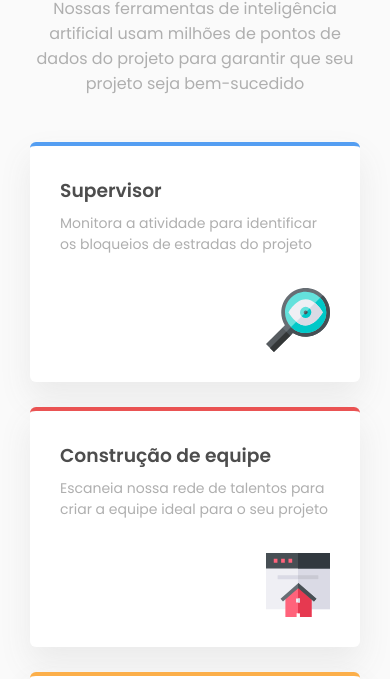
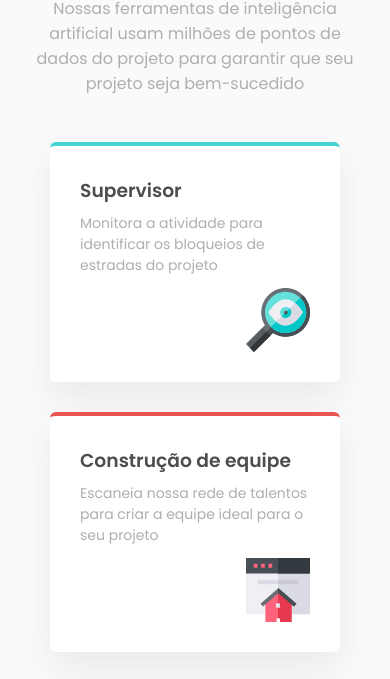
Before and after one commit to EdivandroLima/FEM-Secao-de-Quatro-Cartoes, a plain HTML site: page index.html in a window 390 px wide. Shown: the part 146-825 px from the top of the page. Drawn offline with Linux system fonts and the light colour scheme.

Commit message:
Corrigindo design responsivo

```diff
--- a/css/style.css
+++ b/css/style.css
@@ -61,7 +61,7 @@ p {
 	background: white;
 	-webkit-box-sizing: border-box;
 	        box-sizing: border-box;
-	margin: 0 12px 25px 12px;
+	margin: 0 15px 30px 15px;
 	position: relative;
 	border-radius: 6px;
 	border-top:4px solid;
@@ -86,7 +86,7 @@ p {
 	right: 30px
 }
 .card-1 {
-	border-color: hsl(212, 86%, 64%)
+	border-color: hsl(180, 62%, 55%)
 }
 .card-2 {
 	border-color: hsl(0, 78%, 62%)
@@ -94,8 +94,23 @@ p {
 .card-3 {
 	border-color: hsl(34, 97%, 64%)
 }
-.card-5 {
+.card-4 {
 	border-color: hsl(212, 86%, 64%)
+}
+@media (max-width: 1100px) {
+	.card {
+		width: 250px
+	}
+}
+@media (max-width: 875px) {
+	.card {
+		width: 500px
+	}
+}
+@media (max-width: 600px) {}
+	.card {
+		width: 290px
+	}
 }
 
 /* Rodapé
--- a/index.html
+++ b/index.html
@@ -24,10 +24,12 @@
         </p>
     </header>
     <section class="cards"><!-- Cards -->
+        <div>
             <div class="card card-1">
                 <h3>Supervisor</h3>
                 <p>Monitora a atividade para identificar os bloqueios de estradas do projeto</p>
                 <img src="img/icon-supervisor.svg" alt="Supervisor">
+            </div>
         </div>
         <div>
             <div class="card card-2">
@@ -41,10 +43,12 @@
                 <img src="img/icon-karma.svg" alt="Karma">
             </div>
         </div>
+        <div>
             <div class="card card-4">
                 <h3>Calculador</h3>
                 <p>Usa dados de projetos anteriores para fornecer melhores estimativas de entrega</p>
                 <img src="img/icon-calculator.svg" alt="Calculador">
+            </div>
         </div>
     </section><!--/ Cards -->
     <footer>
```
Lines whose indentation alone changed are shown as unchanged.
